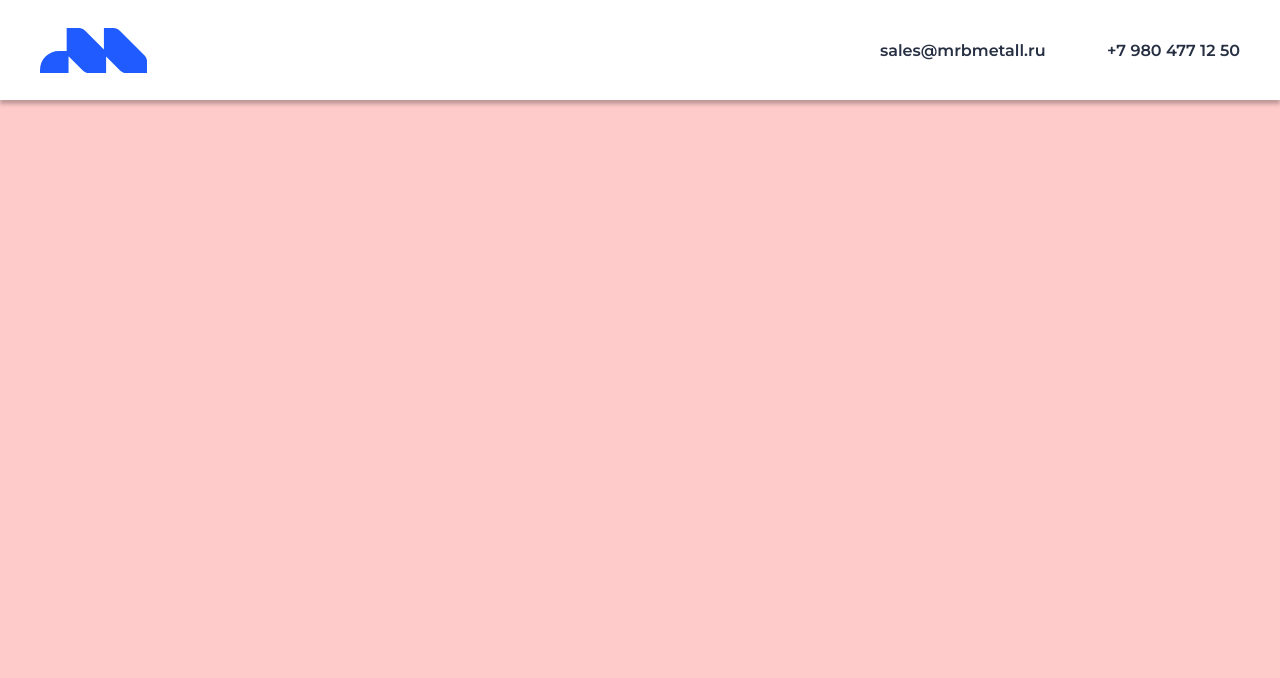
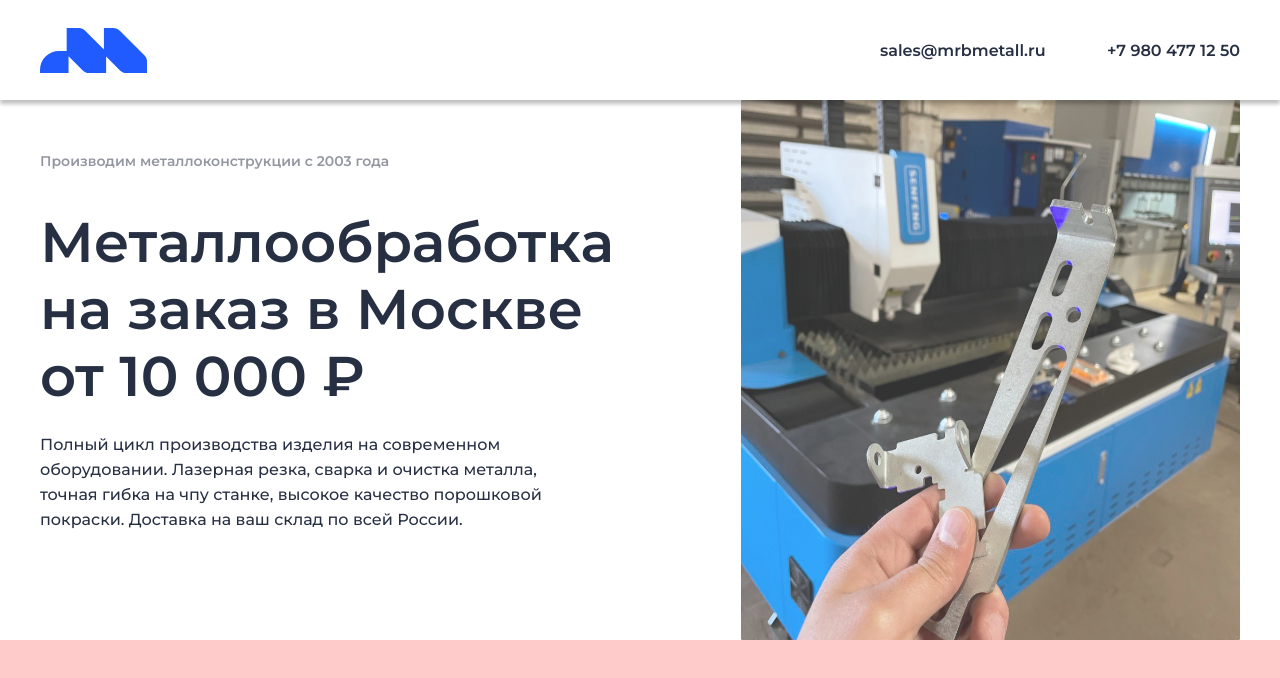
Before and after one commit to Lyaguh21/Lazer-161, a Next.js app: page / in a window 1280 px wide. Shown: the top 678 px of the page. Built offline with nearby package versions, Linux system fonts and the light colour scheme.

Commit message:
first section

```diff
--- a/src/app/(main)/page.tsx
+++ b/src/app/(main)/page.tsx
@@ -1,11 +1,13 @@
 import ContactsSection from "../components/ContactsSection/ContactsSection";
 import Footer from "../components/Footer";
 import Header from "../components/Header";
+import TitleSection from "../components/TitleSection/TitleSection";
 
 export default function Home() {
   return (
     <>
       <Header />
+      <TitleSection />
       <div className="w-full h-[1000px] bg-red-200"></div>
       <ContactsSection />
       <Footer />
--- a/src/app/components/ContactsSection/Map.tsx
+++ b/src/app/components/ContactsSection/Map.tsx
@@ -1,6 +1,6 @@
 export default function Map() {
   return (
-    <div className="h-[540px] w-full laptop:w-[560px]">
+    <div className="h-[540px] w-full laptop:w-[560px] mt-[26px] laptop:mt-0">
       <iframe
         src="https://yandex.ru/map-widget/v1/?um=constructor%3A9ab915425113695f4860978090a102200cee02a358eac7fba119c63c05e94bd1&amp;source=constructor"
         width="100%"
--- a/src/app/components/Header.tsx
+++ b/src/app/components/Header.tsx
@@ -1,6 +1,6 @@
 export default function Header() {
   return (
-    <header className="bg-white z-20 sticky top-0 shadow-[0px_4px_4px_0px_rgba(0,_0,_0,_0.25)] flex justify-center px-[20px] bigPhone:px-[60px] hd:px-0 h-[100px] w-full font-montserrat">
+    <header className="bg-white z-20 sticky top-0 shadow-[0px_4px_4px_0px_rgba(0,_0,_0,_0.25)] flex justify-center px-[20px] bigPhone:px-[60px] hd:px-0 h-[80px] tablet:h-[100px] w-full font-montserrat">
       <div className="flex justify-between w-[1200px] items-center">
         <picture>
           <img src="\icons\Logo.svg" alt="" />
--- /dev/null
+++ b/src/app/components/TitleSection/BotPart.tsx
@@ -0,0 +1,3 @@
+export default function BotPart() {
+  return <div></div>;
+}
--- /dev/null
+++ b/src/app/components/TitleSection/TitleSection.tsx
@@ -0,0 +1,13 @@
+import BotPart from "./BotPart";
+import TopPart from "./TopPart";
+
+export default function TitleSection() {
+  return (
+    <section className="flex justify-center bg-white font-montserrat">
+      <div className="w-[1200px] px-[20px] bigPhone:px-[60px] hd:px-0 flex flex-col">
+        <TopPart />
+        <BotPart />
+      </div>
+    </section>
+  );
+}
--- /dev/null
+++ b/src/app/components/TitleSection/TopPart.tsx
@@ -0,0 +1,26 @@
+export default function TopPart() {
+  return (
+    <div className="w-full flex justify-between">
+      <div className="basis-[600px] ">
+        <h4 className="mt-[50px] text-fontGray text-[14px] font-semibold leading-[22px]">
+          Производим металлоконструкции с 2003 года
+        </h4>
+        <h1 className="text-fontMain text-[50px] hd:text-[56px] leading-[67px] font-semibold mt-[37px] max-w-[550px]">
+          Металлообработка на заказ в Москве от 10 000 ₽
+        </h1>
+        <h3 className="mt-[22px] text-fontMain  font-medium leading-[25px] max-w-[540px]">
+          Полный цикл производства изделия на современном оборудовании. Лазерная
+          резка, сварка и очистка металла, точная гибка на чпу станке, высокое
+          качество порошковой покраски. Доставка на ваш склад по всей России.
+        </h3>
+      </div>
+      <picture className="">
+        <img
+          src="\img\FirstSection\mainPhoto.svg"
+          alt=""
+          className="w-[425px] h-[450px] hd:w-auto hd:h-auto"
+        ></img>
+      </picture>
+    </div>
+  );
+}
```
Also changed, not shown: public/img/FirstSection/mainPhoto.svg (added).
